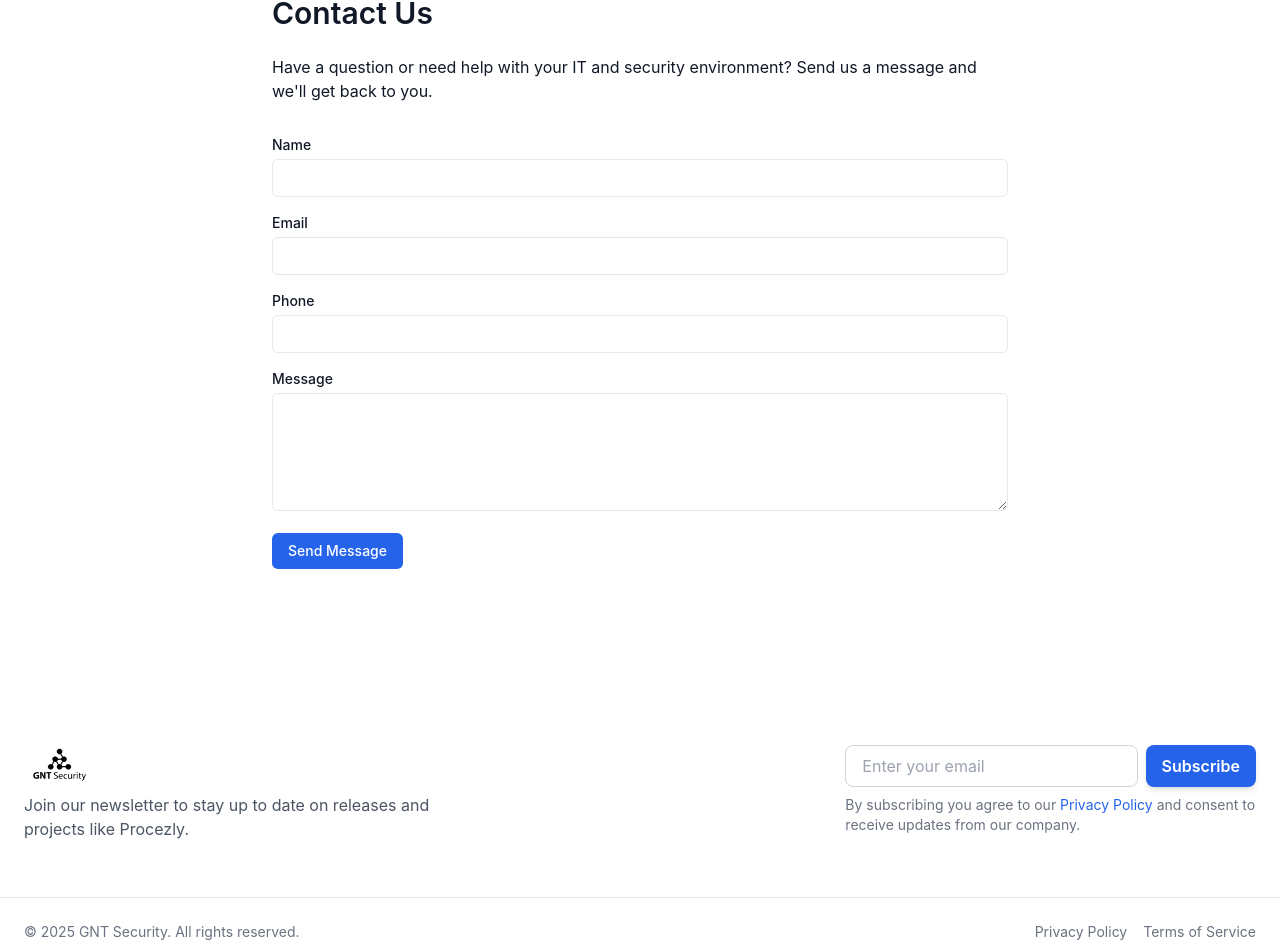
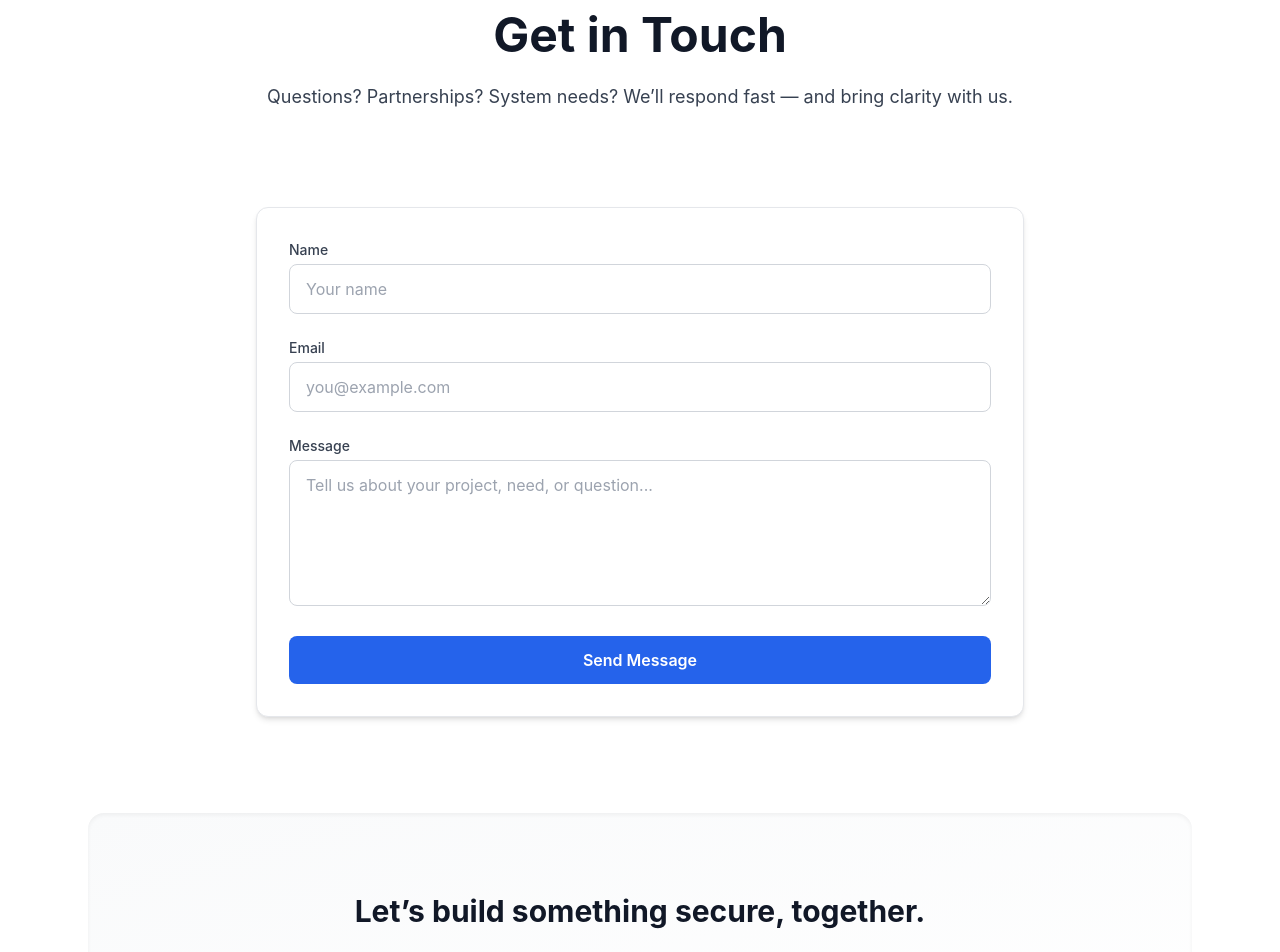
Before and after one commit to gntsecurity/gntsecurity, a React (Vite) app: page /contact in a window 1280 px wide. Shown: the part 198-1150 px from the top of the page. Built offline with nearby package versions, Linux system fonts and the light colour scheme.

Commit message:
Formspree

```diff
--- a/src/pages/Contact.tsx
+++ b/src/pages/Contact.tsx
@@ -1,123 +1,106 @@
-import { FormEvent, useState } from "react";
+import { motion } from "framer-motion";
 
 export default function Contact() {
-  const [status, setStatus] = useState<"idle" | "submitting" | "success" | "error">("idle");
-  const [errorMessage, setErrorMessage] = useState("");
+  return (
+    <div className="space-y-24">
+      <section className="text-center max-w-4xl mx-auto pt-20 space-y-6">
+        <motion.h1
+          className="text-5xl font-bold"
+          initial={{ opacity: 0, y: 20 }}
+          animate={{ opacity: 1, y: 0 }}
+          transition={{ duration: 0.6 }}
+        >
+          Get in Touch
+        </motion.h1>
+        <motion.p
+          className="text-lg text-gray-700"
+          initial={{ opacity: 0, y: 10 }}
+          animate={{ opacity: 1, y: 0 }}
+          transition={{ delay: 0.2, duration: 0.5 }}
+        >
+          Questions? Partnerships? System needs? We’ll respond fast — and bring clarity with us.
+        </motion.p>
+      </section>
 
-  async function handleSubmit(e: FormEvent<HTMLFormElement>) {
-    e.preventDefault();
-    setStatus("submitting");
-    setErrorMessage("");
-
-    const form = e.currentTarget;
-    const formData = new FormData(form);
-
-    const body = {
-      name: formData.get("name"),
-      email: formData.get("email"),
-      phone: formData.get("phone"),
-      message: formData.get("message"),
-    };
-
-    try {
-      const res = await fetch("/api/contact", {
-        method: "POST",
-        headers: { "Content-Type": "application/json" },
-        body: JSON.stringify(body),
-      });
-
-      if (!res.ok) {
-        const data = await res.json().catch(() => null);
-        setErrorMessage(data?.error || "Something went wrong. Please try again.");
-        setStatus("error");
-        return;
-      }
-
-      form.reset();
-      setStatus("success");
-    } catch (err) {
-      setErrorMessage("Network error. Please try again.");
-      setStatus("error");
-    }
-  }
-
-  return (
-    <div className="max-w-3xl mx-auto px-4 py-16">
-      <h1 className="text-3xl font-semibold mb-6">Contact Us</h1>
-      <p className="mb-8">
-        Have a question or need help with your IT and security environment? Send us a message and we&apos;ll get back to you.
-      </p>
-
-      <form onSubmit={handleSubmit} className="space-y-4">
+      <section className="max-w-3xl mx-auto">
+        <motion.form
+          className="space-y-6 bg-white p-8 rounded-xl shadow-md border"
+          initial={{ opacity: 0, y: 20 }}
+          whileInView={{ opacity: 1, y: 0 }}
+          transition={{ duration: 0.6 }}
+          viewport={{ once: true }}
+          action="https://formspree.io/f/mnnkpqlk"
+          method="POST"
+        >
           <div>
-          <label className="block mb-1 text-sm font-medium" htmlFor="name">
+            <label className="block text-sm font-medium text-gray-700 mb-1">
               Name
             </label>
             <input
-            id="name"
+              type="text"
               name="name"
               required
-            className="w-full border rounded-md px-3 py-2 text-sm"
+              className="w-full border border-gray-300 rounded-lg px-4 py-3 focus:outline-none focus:ring-2 focus:ring-blue-500"
+              placeholder="Your name"
+            />
+          </div>
+          <div>
+            <label className="block text-sm font-medium text-gray-700 mb-1">
+              Email
+            </label>
+            <input
+              type="email"
+              name="email"
+              required
+              className="w-full border border-gray-300 rounded-lg px-4 py-3 focus:outline-none focus:ring-2 focus:ring-blue-500"
+              placeholder="you@example.com"
+            />
+          </div>
+          <div>
+            <label className="block text-sm font-medium text-gray-700 mb-1">
+              Message
+            </label>
+            <textarea
+              name="message"
+              required
+              rows={5}
+              className="w-full border border-gray-300 rounded-lg px-4 py-3 focus:outline-none focus:ring-2 focus:ring-blue-500"
+              placeholder="Tell us about your project, need, or question..."
             />
           </div>
 
-        <div>
-          <label className="block mb-1 text-sm font-medium" htmlFor="email">
-            Email
-          </label>
           <input
-            id="email"
-            name="email"
-            type="email"
-            required
-            className="w-full border rounded-md px-3 py-2 text-sm"
+            type="hidden"
+            name="_subject"
+            value="New contact from gntsecurity.com"
           />
-        </div>
-
-        <div>
-          <label className="block mb-1 text-sm font-medium" htmlFor="phone">
-            Phone
-          </label>
-          <input
-            id="phone"
-            name="phone"
-            className="w-full border rounded-md px-3 py-2 text-sm"
-          />
-        </div>
-
-        <div>
-          <label className="block mb-1 text-sm font-medium" htmlFor="message">
-            Message
-          </label>
-          <textarea
-            id="message"
-            name="message"
-            required
-            rows={5}
-            className="w-full border rounded-md px-3 py-2 text-sm"
-          />
-        </div>
 
           <button
             type="submit"
-          disabled={status === "submitting"}
-          className="px-4 py-2 rounded-md bg-blue-600 text-white text-sm font-medium disabled:opacity-60"
+            className="w-full px-6 py-3 bg-blue-600 text-white rounded-lg font-semibold hover:bg-blue-700 transition"
           >
-          {status === "submitting" ? "Sending..." : "Send Message"}
+            Send Message
           </button>
+        </motion.form>
+      </section>
 
-        {status === "success" && (
-          <p className="text-sm text-green-700 mt-2">
-            Thanks for reaching out. We&apos;ll be in touch shortly.
-          </p>
-        )}
-
-        {status === "error" && (
-          <p className="text-sm text-red-700 mt-2">
-            {errorMessage}
-          </p>
-        )}
-      </form>
+      <section className="text-center bg-gradient-to-br from-gray-50 to-white py-20 px-4 rounded-2xl shadow-inner">
+        <motion.h2
+          className="text-3xl font-bold mb-4"
+          initial={{ opacity: 0, scale: 0.95 }}
+          whileInView={{ opacity: 1, scale: 1 }}
+          transition={{ duration: 0.6 }}
+          viewport={{ once: true }}
+        >
+          Let’s build something secure, together.
+        </motion.h2>
+        <a
+          href="mailto:info@gntsecurity.com"
+          className="inline-block mt-4 px-8 py-4 bg-blue-600 text-white rounded-lg text-lg font-semibold hover:bg-blue-700 transition"
+        >
+          Email Us Directly
+        </a>
+      </section>
     </div>
   );
 }
```
Also changed, not shown: 1 other file (tests, documents, lock files or other folders). Lines whose indentation alone changed are shown as unchanged.
